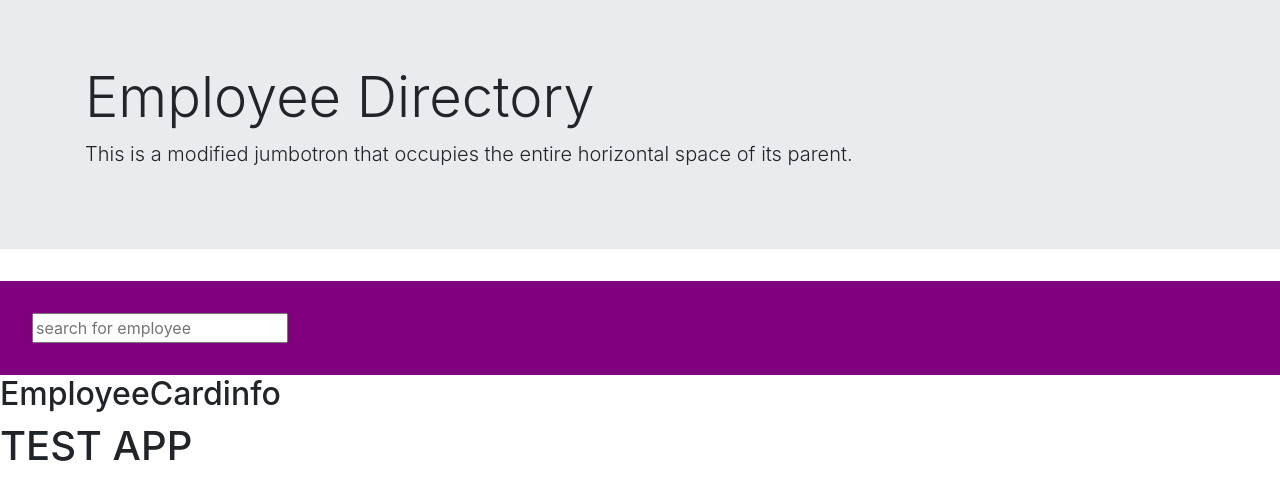
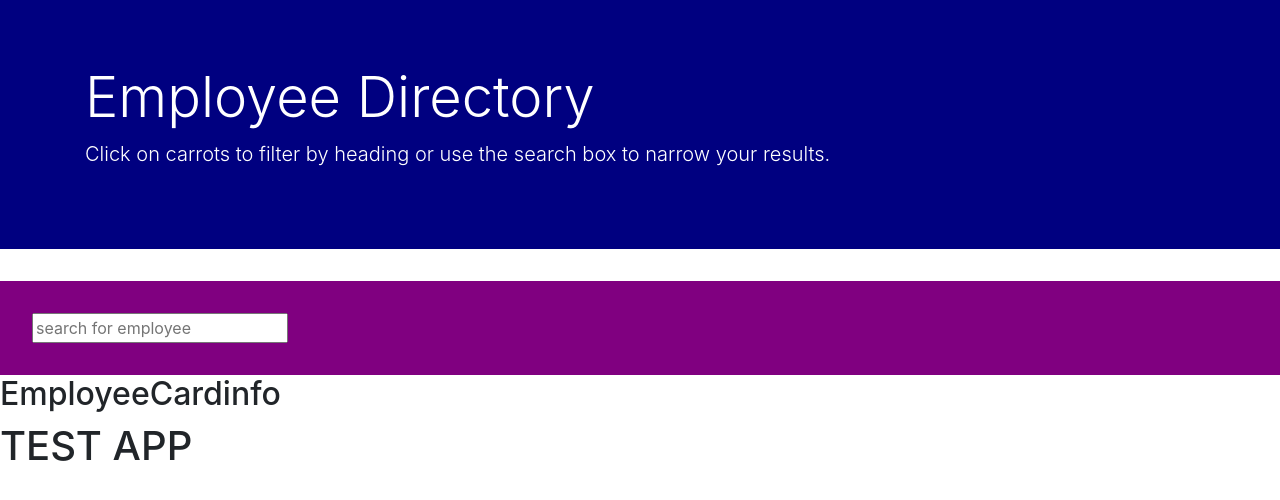
Before and after one commit to Isaias2020/Employee_Directory, a React (Create React App) app: page / in a window 1280 px wide. Shown: the top 500 px of the page. Built offline with nearby package versions, Linux system fonts and the light colour scheme.

Commit message:
added style.css to heading component

```diff
--- a/src/components/Heading/index.js
+++ b/src/components/Heading/index.js
@@ -1,12 +1,13 @@
 import React from "react";
+import "./style.css";
 
 const Heading = props => {
     return (
         // <h2>NavBar</h2>
-        <div class="jumbotron jumbotron-fluid">
+        <div className="jumbotron jumbotron-fluid">
             <div class="container">
                 <h1 class="display-4">Employee Directory</h1>
-                <p class="lead">This is a modified jumbotron that occupies the entire horizontal space of its parent.</p>
+                <p class="lead">Click on carrots to filter by heading or use the search box to narrow your results.</p>
             </div>
         </div>
     )
--- /dev/null
+++ b/src/components/Heading/style.css
@@ -0,0 +1,4 @@
+.jumbotron {
+    background-color: navy;
+    color: white;
+}
```
